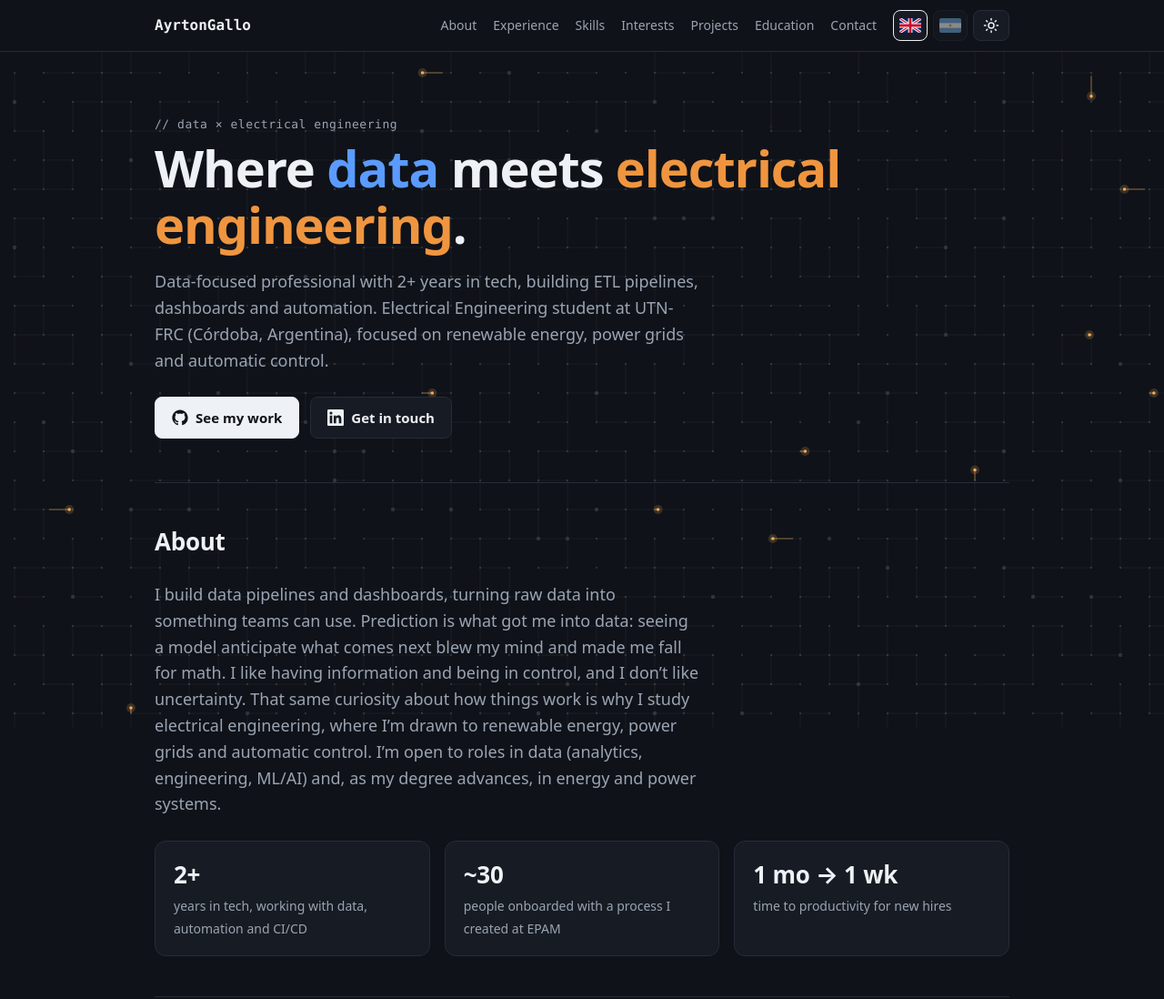
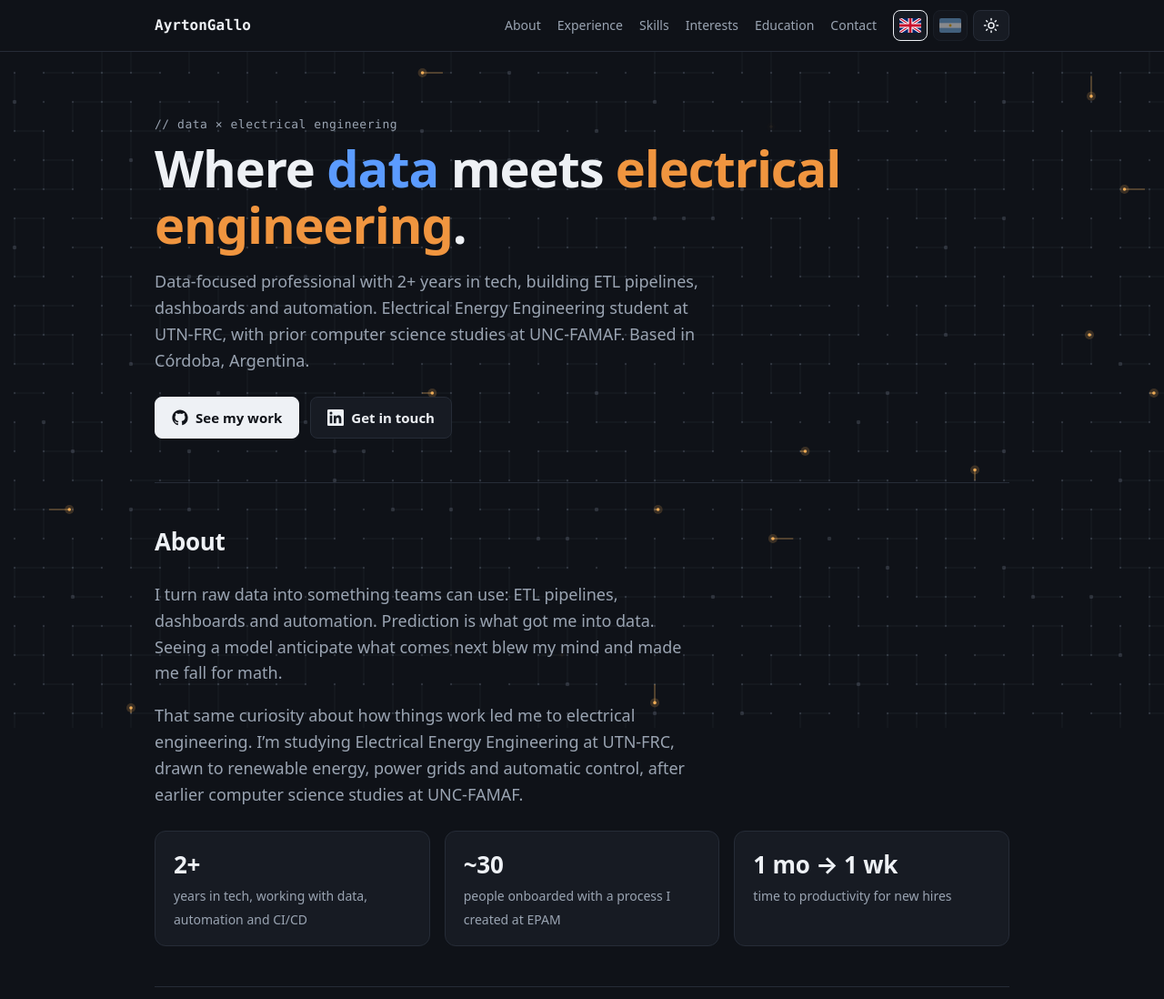
Before and after one commit to galloayrton/portfolio-ayrtongallo, a plain HTML site: page index.html in a window 1280 px wide. Shown: the top 1098 px of the page at 91% size. Drawn offline with Linux system fonts and the light colour scheme.

Commit message:
Changed content and contact section

```diff
--- a/css/styles.css
+++ b/css/styles.css
@@ -53,3 +53,4 @@ footer{padding:36px 0 48px;border-top:1px solid var(--line);color:var(--muted);f
 .stat span{color:var(--muted);font-size:14px}
 .tl ul{margin:8px 0 0;padding-left:18px;color:var(--muted);font-size:15px}
 .tl li{margin-bottom:4px}
+.pill.cs{color:var(--muted)}
--- a/js/content/education.js
+++ b/js/content/education.js
@@ -1,12 +1,18 @@
-/* EDUCATION: timeline entries. text can be "". Add courses and certifications here later. */
+/* EDUCATION: timeline entries, current first. text can be "".
+   When you finish courses or earn certifications, copy the template below. */
 PF.content.education = [
-  { title: T("B.Sc. Electrical Engineering – UTN-FRC", "Ingeniería en Energía Eléctrica – UTN-FRC"),
+  { title: T("Electrical Energy Engineering – UTN-FRC", "Ingeniería en Energía Eléctrica – UTN-FRC"),
     meta: T("2027 – 2032 (expected)", "2027 – 2032 (prevista)"),
     text: T("National Technological University (UTN), Córdoba Regional Faculty, Argentina. Areas I’m most interested in: renewable energy, power systems and automatic control.",
-        "Universidad Tecnológica Nacional (UTN), Facultad Regional Córdoba, Argentina. Las áreas que más me interesan: energías renovables, sistemas de potencia y control automático.") },
+            "Universidad Tecnológica Nacional (UTN), Facultad Regional Córdoba, Argentina. Las áreas que más me interesan: energías renovables, sistemas de potencia y control automático.") },
 
-  { title: T("B.Sc. Computer Science – UNC-FAMAF", "Licenciatura en Ciencias de la Computación – UNC-FAMAF"),
+  { title: T("Computer Science (partial studies) – UNC-FAMAF", "Licenciatura en Ciencias de la Computación (estudios parciales) – UNC-FAMAF"),
     meta: T("2020 – 2023", "2020 – 2023"),
-    text: T("National University of Córdoba (UNC), Faculty of Mathematics, Astronomy, Physics and Computing (FAMAF), Argentina. Focused on algorithms, data structures, and software engineering.",
-        "Universidad Nacional de Córdoba (UNC), Facultad de Matemática, Astronomía, Física y Computación (FAMAF), Argentina. Enfocada en algoritmos, estructuras de datos e ingeniería de software.") }
+    text: T("National University of Córdoba (UNC), Faculty of Mathematics, Astronomy, Physics and Computing (FAMAF), Argentina. Studies focused on algorithms, data structures and software engineering.",
+            "Universidad Nacional de Córdoba (UNC), Facultad de Matemática, Astronomía, Física y Computación (FAMAF), Argentina. Estudios enfocados en algoritmos, estructuras de datos e ingeniería de software.") }
+
+  // Template for courses and certifications (remove the // and add a comma after the entry above):
+  // , { title: T("[Course or certification]", "[Curso o certificación]"),
+  //     meta: T("[Provider] · [Year]", "[Entidad] · [Año]"),
+  //     text: "" }
 ];
--- a/js/content/experience.js
+++ b/js/content/experience.js
@@ -3,14 +3,14 @@ PF.content.experience = [
   { role: T("Software Testing Engineer", "Ingeniero de Testing de Software"), company: "EPAM",
     dates: T("Jun 2025 – Aug 2026", "jun 2025 – ago 2026"),
     bullets: [
-      T("Developed data ingestion and transformation pipelines that parse logs and feed tester-performance dashboards in Google Data Studio.",
-        "Desarrollé pipelines de ingesta y transformación de datos que procesan logs y alimentan dashboards del desempeño de los testers en Google Data Studio."),
-      T("Created an onboarding process where none existed and led onboarding for about 30 newcomers, cutting time to productivity from one month to one week.",
-        "Creé un proceso de onboarding que no existía y lideré la incorporación de unas 30 personas, reduciendo el tiempo hasta ser productivos de un mes a una semana."),
-      T("Automated team tasks with Python and Playwright to improve efficiency.",
-        "Automaticé tareas del equipo con Python y Playwright para mejorar la eficiencia."),
-      T("Ran and monitored daily Fortnite builds on Horde and TeamCity CI/CD infrastructure to keep work continuous and verify builds.",
-        "Ejecuté y monitoreé las builds diarias de Fortnite en la infraestructura CI/CD de Horde y TeamCity para mantener la continuidad del trabajo y verificar las builds."),
+      T("Built ETL pipelines that ingest and transform raw testing data into structured datasets and feed tester-performance dashboards in Google Data Studio.",
+        "Construí pipelines ETL que ingieren y transforman datos crudos de pruebas en conjuntos de datos estructurados y alimentan dashboards del desempeño de los testers en Google Data Studio."),
+      T("Designed an onboarding process from scratch and led it for about 30 newcomers, cutting time to productivity from one month to one week.",
+        "Diseñé desde cero un proceso de onboarding y lo lideré para unas 30 personas, reduciendo el tiempo hasta ser productivos de un mes a una semana."),
+      T("Automated recurring team tasks with Python and Playwright to improve efficiency.",
+        "Automaticé tareas recurrentes del equipo con Python y Playwright para mejorar su eficiencia."),
+      T("Operated and monitored daily Fortnite builds on Horde and TeamCity CI/CD infrastructure, keeping work continuous.",
+        "Operé y monitoreé las builds diarias de Fortnite en la infraestructura CI/CD de Horde y TeamCity, manteniendo la continuidad del trabajo."),
       T("Ran performance and regression testing for a AAA game at Epic Games.",
         "Realicé pruebas de rendimiento y regresión para un juego AAA de Epic Games.")
     ] },
@@ -18,10 +18,10 @@ PF.content.experience = [
   { role: T("QA Analyst", "Analista QA"), company: "VML",
     dates: T("Nov 2024 – May 2025", "nov 2024 – may 2025"),
     bullets: [
-      T("Worked with cross-functional teams on projects for United Airlines, L’Oreal, MetLife and Ford to deliver quality results.",
-        "Colaboré con equipos multidisciplinarios en proyectos de United Airlines, L’Oreal, MetLife y Ford para entregar resultados de calidad."),
-      T("Tracked issues in JIRA and used BrowserStack for mobile verification, improving project efficiency.",
-        "Hice el seguimiento de incidencias en JIRA y usé BrowserStack para verificación móvil, mejorando la eficiencia de los proyectos.")
+      T("Worked with cross-functional teams on projects for United Airlines, L’Oreal, MetLife and Ford.",
+        "Colaboré con equipos multidisciplinarios en proyectos de United Airlines, L’Oreal, MetLife y Ford."),
+      T("Tracked issues in JIRA and used BrowserStack for mobile verification.",
+        "Hice el seguimiento de incidencias en JIRA y usé BrowserStack para la verificación en móviles.")
     ] },
 
   { role: T("Game QA Analyst", "Analista QA de Videojuegos"), company: "Globant",
--- a/js/content/interests.js
+++ b/js/content/interests.js
@@ -1,12 +1,12 @@
 /* INTERESTS: one card per area. category: "data" or "ee". tags are the short chips at the bottom. */
 PF.content.interests = [
   { category: "data", title: T("Data analysis, engineering and ML", "Análisis, ingeniería de datos y ML"),
-    text: T("I’m drawn to data analysis, data engineering and data science, ML and AI. Being able to make predictions blew my mind, and it is what started my liking for math. I like having information and being in control, and infrastructure is another thing I enjoy.",
-            "Me atraen el análisis de datos, la ingeniería de datos y la ciencia de datos, el ML y la IA. Poder hacer predicciones me voló la cabeza y fue lo que despertó mi gusto por la matemática. Me gusta tener información y tener el control, y la infraestructura es otra cosa que disfruto."),
+    text: T("Prediction is what hooked me: seeing a model anticipate what comes next blew my mind and started my love for math. I enjoy data analysis, data engineering, and data science, ML and AI. I like having information and being in control, and infrastructure is another interest.",
+            "La predicción fue lo que me enganchó: ver que un modelo anticipa lo que viene me voló la cabeza y despertó mi amor por la matemática. Disfruto el análisis de datos, la ingeniería de datos, y la ciencia de datos, el ML y la IA. Me gusta tener información y tener el control, y la infraestructura es otro de mis intereses."),
     tags: [T("Data analysis", "Análisis de datos"), T("Data engineering", "Ingeniería de datos"), "Data science / ML / AI", T("Infrastructure", "Infraestructura")] },
 
-  { category: "ee", title: T("Electrical engineering", "Ingeniería eléctrica"),
-    text: T("I have always wanted to know how things work: as a kid I took toys apart to get to their motors and built silly things with them. Later, math and physics caught my attention, first through quantitative finance and then through electrical and mechanical work. Today I’m most interested in renewable energy, power grids and automatic control.",
-            "Siempre quise saber cómo funcionan las cosas: de chico desarmaba juguetes para llegar a sus motores y armaba cosas graciosas con ellos. Más tarde, la matemática y la física me llamaron la atención, primero por las finanzas cuantitativas y después por el trabajo eléctrico y mecánico. Hoy me interesan sobre todo las energías renovables, las redes eléctricas y el control automático."),
+  { category: "ee", title: T("Electrical energy engineering", "Ingeniería en energía eléctrica"),
+    text: T("I’ve always wanted to know how things work: as a kid I took toys apart to get to their motors and built silly things with them. Math and physics came later, first through quantitative finance and then through electrical and mechanical work. Today I’m most drawn to renewable energy, power grids and automatic control.",
+            "Siempre quise saber cómo funcionan las cosas: de chico desarmaba juguetes para llegar a sus motores y armaba cosas graciosas con ellos. La matemática y la física llegaron después, primero por las finanzas cuantitativas y luego por el trabajo eléctrico y mecánico. Hoy me atraen sobre todo las energías renovables, las redes eléctricas y el control automático."),
     tags: [T("Renewable energy", "Energías renovables"), T("Power grids", "Redes eléctricas"), T("Automatic control", "Control automático")] }
 ];
--- a/js/content/links.js
+++ b/js/content/links.js
@@ -1,6 +1,6 @@
 /* LINKS: used by the hero and contact buttons.
    resume: one PDF per language. Put the files in the resume/ folder with these names.
-   Set a path to "" to hide the résumé button for that language. */
+   Both buttons always show; set a path to "" to hide that button. */
 PF.content.links = {
   github: "https://github.com/galloayrton",
   linkedin: "https://www.linkedin.com/in/ayrtongallo",
--- a/js/content/profile.js
+++ b/js/content/profile.js
@@ -4,6 +4,7 @@ PF.content.profile = {
   logo: "AyrtonGallo",                      // top-left of the navbar
   pageTitle: T("Ayrton Gallo – Data & Electrical Engineering Portfolio", "Ayrton Gallo – Portafolio de Datos e Ingeniería Eléctrica"),
   tag: T("// data × electrical engineering", "// datos × ingeniería eléctrica"),
+  location: T("Córdoba, Argentina", "Córdoba, Argentina"),
 
   // The big headline, in pieces. cls "e" = orange, "d" = blue, no cls = normal text.
   headline: [
@@ -14,11 +15,16 @@ PF.content.profile = {
     { text: T(".", ".") }
   ],
 
-  lead: T("Data-focused professional with 2+ years in tech, building ETL pipelines, dashboards and automation. Electrical Engineering student at UTN-FRC (Córdoba, Argentina), focused on renewable energy, power grids and automatic control.",
-      "Profesional enfocado en datos con más de 2 años en tecnología, construyendo pipelines ETL, dashboards y automatización. Estudiante de Ingeniería Eléctrica en la UTN-FRC (Córdoba, Argentina), con foco en energías renovables, redes eléctricas y control automático."),
+  lead: T("Data-focused professional with 2+ years in tech, building ETL pipelines, dashboards and automation. Electrical Energy Engineering student at UTN-FRC, with prior computer science studies at UNC-FAMAF. Based in Córdoba, Argentina.",
+          "Profesional enfocado en datos con más de 2 años en tecnología, construyendo pipelines ETL, dashboards y automatización. Estudiante de Ingeniería en Energía Eléctrica en la UTN-FRC, con estudios previos de Ciencias de la Computación en la UNC-FAMAF. Radicado en Córdoba, Argentina."),
 
-  about: T("I build data pipelines and dashboards, turning raw data into something teams can use. Prediction is what got me into data: seeing a model anticipate what comes next blew my mind and made me fall for math. I like having information and being in control, and I don’t like uncertainty. That same curiosity about how things work is why I study electrical engineering, where I’m drawn to renewable energy, power grids and automatic control. I’m open to roles in data (analytics, engineering, ML/AI) and, as my degree advances, in energy and power systems.",
-      "Construyo pipelines de datos y dashboards, y convierto datos crudos en información que los equipos pueden usar. Lo que me acercó a los datos fue la predicción: ver que un modelo anticipa lo que viene me voló la cabeza y me hizo enamorarme de la matemática. Me gusta tener información y tener el control, y no me gusta la incertidumbre. Esa misma curiosidad por entender cómo funcionan las cosas es la razón por la que estudio ingeniería eléctrica, donde me atraen las energías renovables, las redes eléctricas y el control automático. Estoy abierto a roles en datos (análisis, ingeniería, ML/IA) y, a medida que avance en la carrera, en energía y sistemas de potencia."),
+  // Each item is one paragraph.
+  about: [
+    T("I turn raw data into something teams can use: ETL pipelines, dashboards and automation. Prediction is what got me into data. Seeing a model anticipate what comes next blew my mind and made me fall for math.",
+      "Convierto datos crudos en algo que los equipos pueden usar: pipelines ETL, dashboards y automatización. Lo que me acercó a los datos fue la predicción: ver que un modelo anticipa lo que viene me voló la cabeza y me hizo enamorarme de la matemática."),
+    T("That same curiosity about how things work led me to electrical engineering. I’m studying Electrical Energy Engineering at UTN-FRC, drawn to renewable energy, power grids and automatic control, after earlier computer science studies at UNC-FAMAF.",
+      "Esa misma curiosidad por entender cómo funcionan las cosas me llevó a la ingeniería eléctrica. Estudio Ingeniería en Energía Eléctrica en la UTN-FRC, atraído por las energías renovables, las redes eléctricas y el control automático, tras mis estudios previos de Ciencias de la Computación en la UNC-FAMAF.")
+  ],
 
   // Numbers shown under the About text. Remove or edit freely.
   highlights: [
@@ -28,5 +34,5 @@ PF.content.profile = {
   ],
 
   contact: T("Open to data roles (analytics, engineering, ML/AI) and, over time, energy and power systems work. Let’s talk.",
-      "Abierto a roles en datos (análisis, ingeniería, ML/IA) y, con el tiempo, a trabajo en energía y sistemas de potencia. Hablemos.")
+             "Abierto a roles en datos (análisis, ingeniería, ML/IA) y, con el tiempo, a trabajo en energía y sistemas de potencia. Hablemos.")
 };
--- a/js/content/site.js
+++ b/js/content/site.js
@@ -7,7 +7,7 @@ PF.content.site = {
     { id: "experience" },
     { id: "skills" },
     { id: "interests" },
-    { id: "projects" },
+    // { id: "projects" },   // remove the // to show Projects once you have real ones (see js/content/projects.js)
     { id: "education" },
     { id: "contact" }
   ],
--- a/js/content/skills.js
+++ b/js/content/skills.js
@@ -1,13 +1,19 @@
-/* SKILLS: one card per group. category: "data" or "ee".
+/* SKILLS: one card per group. category: "data", "cs" or "ee".
    Items can be plain strings (same in both languages) or T("English", "Español"). */
 PF.content.skills = [
   { category: "data", title: T("Data, analytics & engineering", "Datos, analítica e ingeniería"), items: [
-    "SQL Server", "PostgreSQL", "Power BI", "Tableau", "Excel", "Python", "ETL", "AWS",
-    T("Log parsing & visualization", "Procesamiento y visualización de logs"),
+    "SQL Server", "PostgreSQL", "Python", "Power BI", "Tableau", "Excel", "Google Data Studio", "ETL", "AWS",
+    T("Data wrangling", "Preparación y transformación de datos"),
+    T("Data visualization", "Visualización de datos"),
     T("Python automation", "Automatización con Python"),
-    "CI/CD (TeamCity, Horde)", "Playwright"
+    "CI/CD (TeamCity, Horde)"
   ] },
-  { category: "ee", title: T("Electrical engineering", "Ingeniería eléctrica"), items: [
+  { category: "cs", title: T("Computer science foundations", "Fundamentos de ciencias de la computación"), items: [
+    T("Algorithms", "Algoritmos"),
+    T("Data structures", "Estructuras de datos"),
+    T("Software engineering", "Ingeniería de software")
+  ] },
+  { category: "ee", title: T("Electrical energy engineering", "Ingeniería en energía eléctrica"), items: [
     T("Renewable energy", "Energías renovables"),
     T("Power systems", "Sistemas de potencia"),
     T("Automatic control", "Control automático"),
--- a/js/content/ui.js
+++ b/js/content/ui.js
@@ -12,7 +12,9 @@ PF.content.ui = {
   all:        T("All", "Todos"),
   ee:         T("Electrical", "Eléctrico"),
   data:       T("Data", "Datos"),
+  cs:         T("Computer science", "Ciencias de la computación"),
   view:       T("View project →", "Ver proyecto →"),
-  resume:     T("Résumé (PDF)", "CV (PDF)"),
+  resumeEn:   T("Résumé (English)", "CV en inglés"),
+  resumeEs:   T("Résumé (Spanish)", "CV en español"),
   themeLabel: T("Toggle light/dark theme", "Cambiar tema claro/oscuro")
 };
--- a/js/sections/about.js
+++ b/js/sections/about.js
@@ -1,10 +1,12 @@
-/* About text plus the highlight numbers. */
+/* About paragraphs plus the highlight numbers. */
 PF.sections.about = function () {
   const e = PF.el, p = PF.content.profile;
+  const paras = (Array.isArray(p.about) ? p.about : [p.about]).map(function (t) {
+    return e("p", { "class": "lead", text: PF.t(t) });
+  });
   const stats = (p.highlights || []).map(function (h) {
     return e("div", { "class": "stat" }, [e("b", { text: h.value }), e("span", { text: PF.t(h.label) })]);
   });
-  const kids = [e("p", { "class": "lead", text: PF.t(p.about) })];
-  if (stats.length) kids.push(e("div", { "class": "stats" }, stats));
-  return PF.section("about", "about", kids);
+  if (stats.length) paras.push(e("div", { "class": "stats" }, stats));
+  return PF.section("about", "about", paras);
 };
--- a/js/sections/contact.js
+++ b/js/sections/contact.js
@@ -1,14 +1,16 @@
 PF.sections.contact = function () {
-  const e = PF.el, l = PF.content.links;
+  const e = PF.el, l = PF.content.links, p = PF.content.profile;
   const buttons = [
     PF.button(l.email, "mailto:" + l.email, "email", true),
     PF.button("GitHub", l.github, "github"),
     PF.button("LinkedIn", l.linkedin, "linkedin")
   ];
-  const cv = PF.t(l.resume);                       // résumé for the current language
-  if (cv) buttons.push(PF.button(PF.ui("resume"), cv));
+  [[l.resume.en, "resumeEn"], [l.resume.es, "resumeEs"]].forEach(function (r) {   // both résumés, whatever the page language
+    if (r[0]) buttons.push(PF.button(PF.ui(r[1]), r[0]));
+  });
   return PF.section("contact", "contact", [
-    e("p", { "class": "lead", text: PF.t(PF.content.profile.contact) }),
-    e("div", { "class": "btns" }, buttons)
+    e("p", { "class": "lead", text: PF.t(p.contact) }),
+    e("div", { "class": "btns" }, buttons),
+    e("p", { "class": "tag", text: PF.t(p.location) })
   ]);
 };
```
